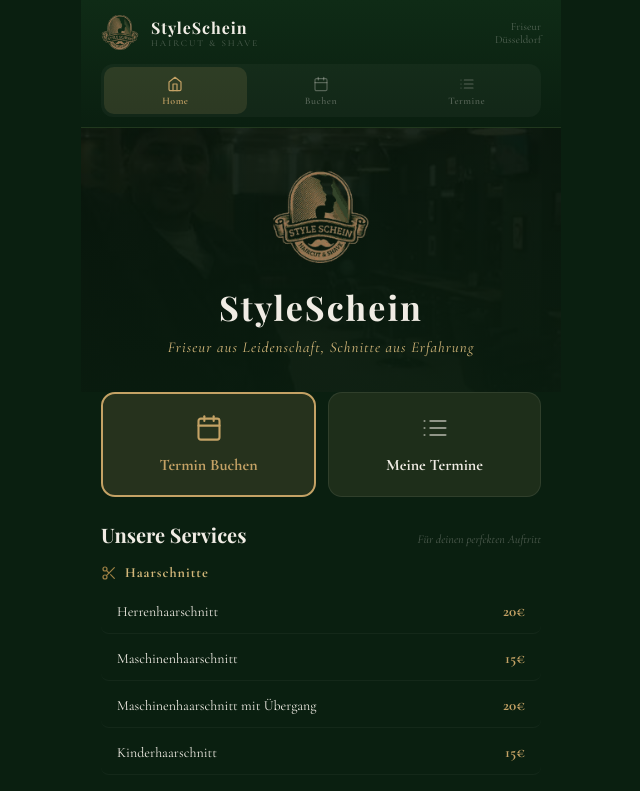
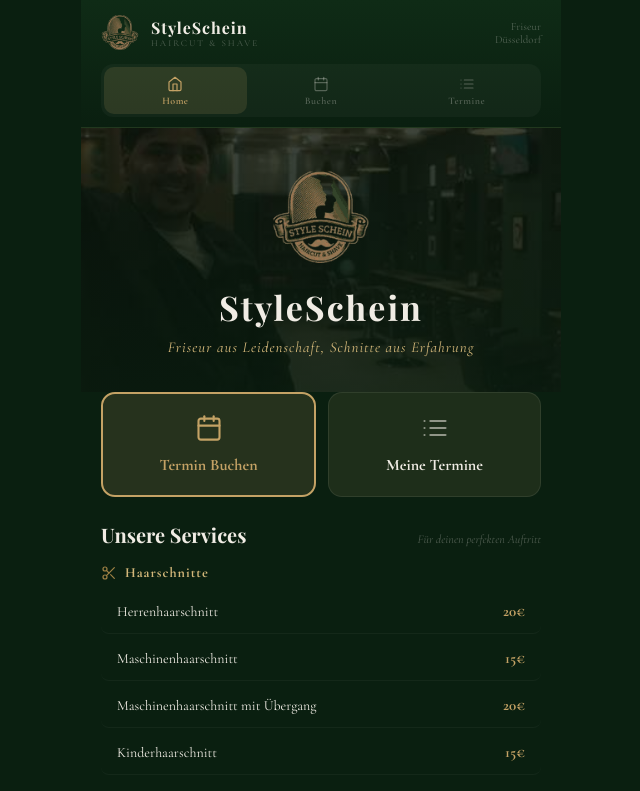
Before and after one commit to abdulkaderbanar-design/styleschein-booking, a React (Vite) app: page / in a window 1280 px wide. Shown: the top 791 px of the page, without its empty margins (319-959 px from the left). Built offline with nearby package versions, Linux system fonts and the light colour scheme.

Commit message:
Update App.jsx

```diff
--- a/src/App.jsx
+++ b/src/App.jsx
@@ -564,13 +564,13 @@
           position: "absolute", top: 0, left: 0, right: 0, bottom: 0,
           backgroundImage: `url(${INTERIOR_SRC})`,
           backgroundSize: "cover", backgroundPosition: "center",
-          filter: "brightness(0.25) saturate(0.8)",
+          filter: "brightness(0.45) saturate(0.9)",
           zIndex: 0,
         }} />
         {/* Dark gradient overlay */}
         <div style={{
           position: "absolute", top: 0, left: 0, right: 0, bottom: 0,
-          background: `linear-gradient(180deg, rgba(10,31,16,0.6) 0%, rgba(10,31,16,0.85) 100%)`,
+          background: `linear-gradient(180deg, rgba(10,31,16,0.4) 0%, rgba(10,31,16,0.75) 100%)`,
           zIndex: 1,
         }} />
         {/* Content */}
@@ -1146,9 +1146,9 @@
         </div>
       </div>
 
-      {screen === "home" && <HomeScreen />}
-      {screen === "book" && <BookScreen />}
-      {screen === "appointments" && <AppointmentsScreen />}
+      {screen === "home" && HomeScreen()}
+      {screen === "book" && BookScreen()}
+      {screen === "appointments" && AppointmentsScreen()}
     </div>
   );
 }
```
